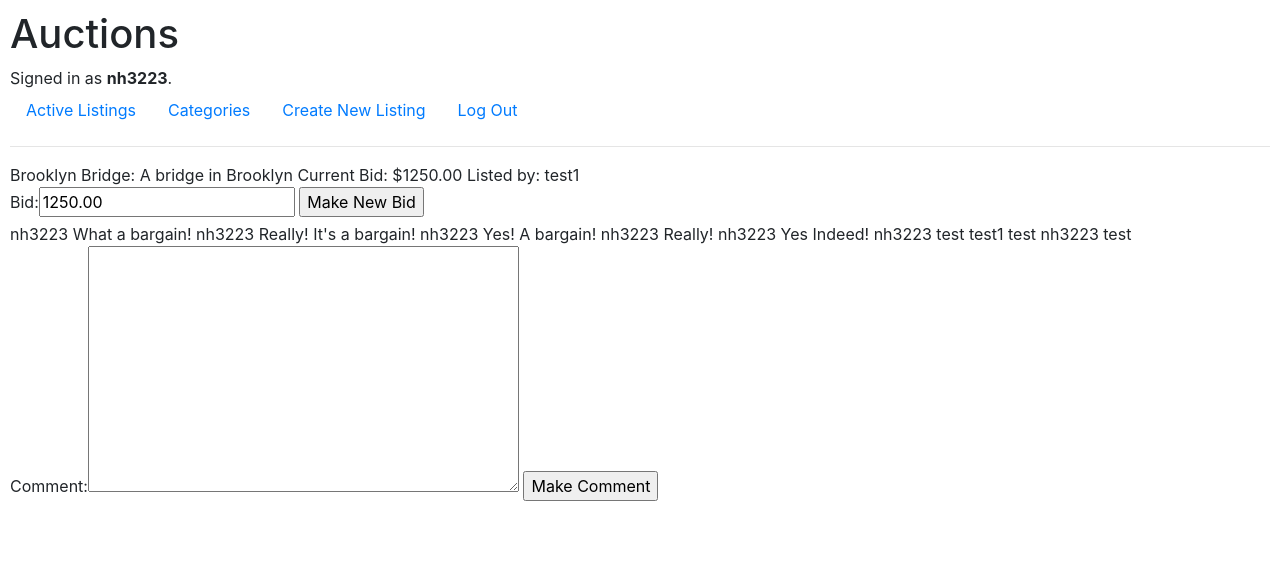
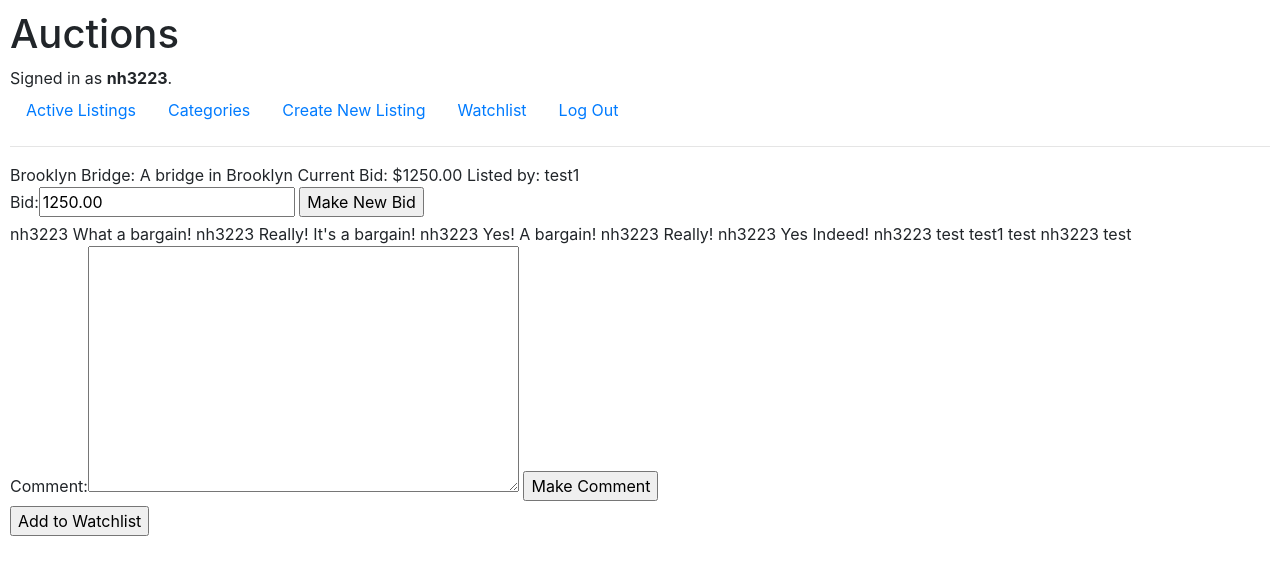
Before and after one commit to nh3223/cs_50_web_programming_with_python, a Django app: page /1 in a window 1280 px wide. Shown: the top 575 px of the page. Run offline with Django 3.2, Linux system fonts and the light colour scheme; a user stored in the database is signed in; data comes from the database, SQL or seed files in the repository; both versions use the stored data as it was after the commit; some libraries are stand-ins or nearby versions.

Commit message:
Added watchlist functionality

```diff
--- a/2020_version/commerce/auctions/forms.py
+++ b/2020_version/commerce/auctions/forms.py
@@ -16,3 +16,6 @@ class CommentForm(Form):
 
 class CloseForm(Form):
     item = ModelChoiceField(queryset = Listing.objects.all(), widget=HiddenInput())
+
+class WatchlistForm(Form):
+    item = ModelChoiceField(queryset = Listing.objects.all(), widget=HiddenInput())
--- a/2020_version/commerce/auctions/models.py
+++ b/2020_version/commerce/auctions/models.py
@@ -13,6 +13,7 @@ class Listing(models.Model):
     active = models.BooleanField(blank=True, null=True, default=True)
     lister = models.ForeignKey(User, on_delete=models.CASCADE, related_name='listed_items', blank=True, null=True, default=None)
     winner = models.ForeignKey(User, on_delete=models.CASCADE, related_name='won_items', blank=True, null=True, default=None)
+    watcher = models.ManyToManyField(User, blank=True, related_name='watched_items')
 
     def __str__(self):
         return f'{self.title}: {self.description}\nCurrent Bid: ${self.current_bid}'
--- a/2020_version/commerce/auctions/templates/auctions/layout.html
+++ b/2020_version/commerce/auctions/templates/auctions/layout.html
@@ -28,6 +28,9 @@
                     <a class="nav-link" href="{% url 'create' %}">Create New Listing</a>
                 </li>
                 <li class="nav-item">
+                    <a class="nav-link" href="{% url 'watchlist_view' user.id %}">Watchlist</a>
+                </li>
+                <li class="nav-item">
                     <a class="nav-link" href="{% url 'logout' %}">Log Out</a>
                 </li>
             {% else %}
--- a/2020_version/commerce/auctions/templates/auctions/listing.html
+++ b/2020_version/commerce/auctions/templates/auctions/listing.html
@@ -28,6 +28,12 @@
         <input type="Submit" value="Make Comment">
     </form>
 
+    <form action ="{% url 'watchlist' %}" method="POST">
+        {% csrf_token %}
+        {{ watchlistform }}
+        <input type="Submit" value="Add to Watchlist">
+    </form>
+
     {% if user == listing.lister and listing.active %}
         <form action="{% url 'close_auction' %}" method="POST">
             {% csrf_token %}
--- a/2020_version/commerce/auctions/urls.py
+++ b/2020_version/commerce/auctions/urls.py
@@ -14,5 +14,7 @@ urlpatterns = [
     path("comment", views.comment, name='comment'),
     path("categories", views.categories_view, name="categories_view"),
     path("<str:category>", views.category_view, name="category_view"),
-    path("close/", views.close_auction, name='close_auction')
+    path("close/", views.close_auction, name='close_auction'),
+    path("watchlist/", views.watchlist, name='watchlist'),
+    path("watchlist/<int:user_id>", views.watchlist_view, name='watchlist_view')
 ]
--- a/2020_version/commerce/auctions/views.py
+++ b/2020_version/commerce/auctions/views.py
@@ -6,7 +6,7 @@ from django.http import HttpResponse, HttpResponseRedirect
 from django.shortcuts import render, redirect
 from django.urls import reverse
 
-from auctions.forms import CreateListingForm, BidForm, CommentForm, CloseForm
+from auctions.forms import CreateListingForm, BidForm, CommentForm, CloseForm, WatchlistForm
 from auctions.models import Listing, Bid, Comment, User
 
 
@@ -133,6 +133,22 @@ def close_auction(request):
         return redirect(reverse('listing_view'))
     return redirect(reverse('listing_view'))
 
+def watchlist(request):
+    if request.method == 'POST':
+        watchlistform = WatchlistForm(request.POST)
+        if watchlistform.is_valid():
+            listing = watchlistform.cleaned_data['item']
+            listing.watcher.add(request.user)
+            listing.save()
+            listings = request.user.watched_items.all()
+            return render(request, 'auctions/index.html', get_index_view_context(listings, 'Watched'))
+        return redirect(reverse('listing_view'))
+    return redirect(reverse('listing_view'))
+
+def watchlist_view(request, user_id):
+    listings = request.user.watched_items.all()
+    return render(request, 'auctions/index.html', get_index_view_context(listings, 'Watched'))
+
 def get_index_view_context(listings, sub_index=None):
     return {
         'listings': listings,
@@ -147,5 +163,6 @@ def get_listing_view_context(listing, message=None):
         'message': message,
         'bidform': BidForm(initial={'bid': listing.current_bid, 'item': listing}),
         'commentform': CommentForm(initial={'item': listing}),
-        'closeform': CloseForm(initial={'item': listing})
+        'closeform': CloseForm(initial={'item': listing}),
+        'watchlistform': WatchlistForm(initial={'item': listing})
     }
```
Also changed, not shown: 2020_version/commerce/auctions/migrations/0007_listing_watcher.py (added), 2020_version/commerce/db.sqlite3.
